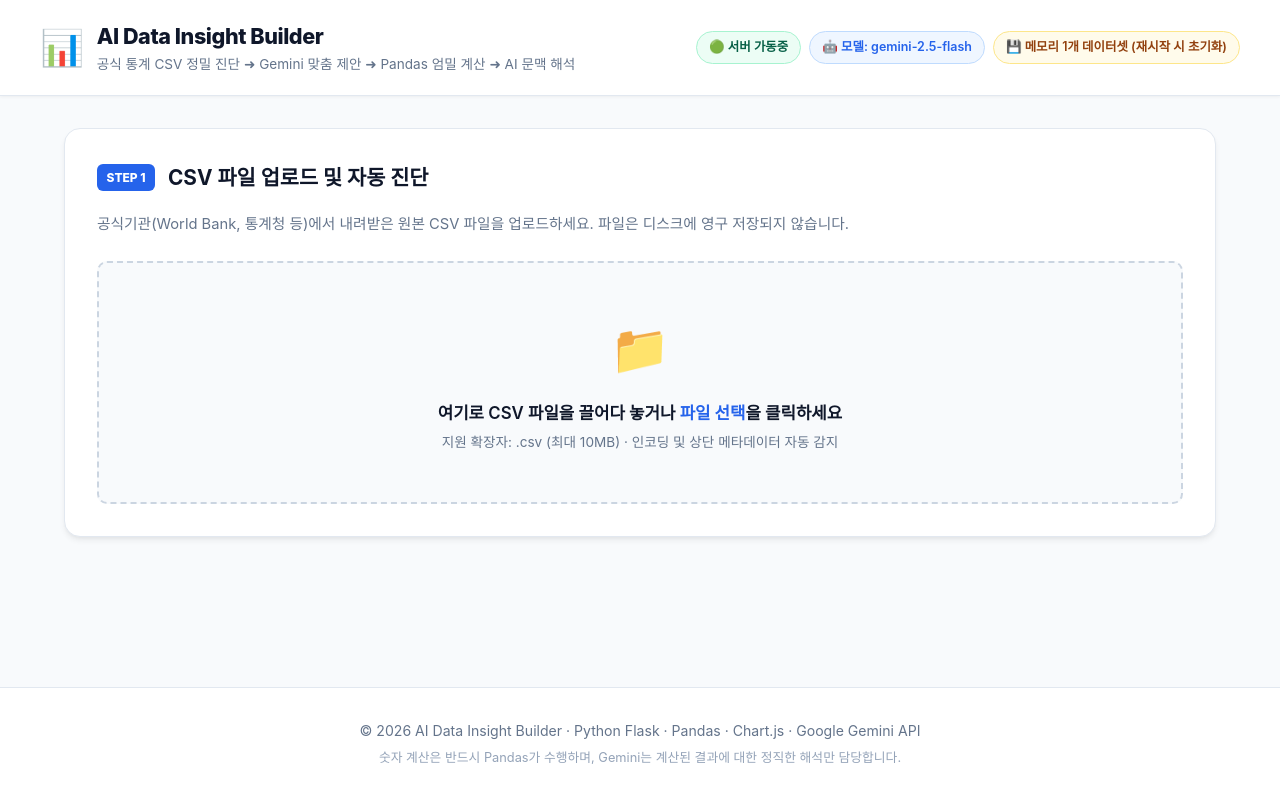
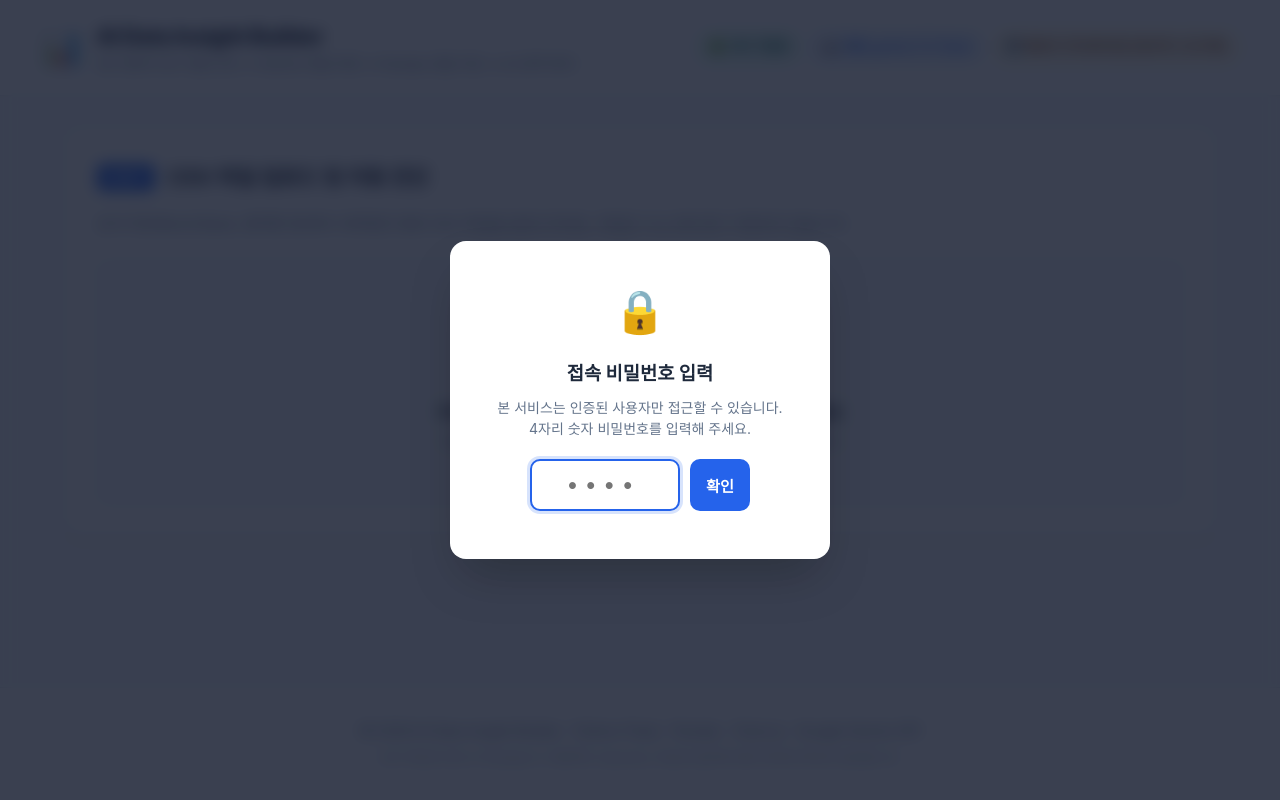
Before and after one commit to cho-haneul/data-insight-builder, a Flask app: page / in a window 1280 px wide. Run offline with Flask 3, Linux system fonts and the light colour scheme; some web fonts are replaced.

Commit message:
feat: add 4-digit PIN lock screen (0110)

```diff
--- a/static/style.css
+++ b/static/style.css
@@ -968,3 +968,81 @@ body {
     padding: 0.8rem;
   }
 }
+
+/* ==========================================================================
+   11. 4자리 PIN 잠금 화면 모달 스타일
+   ========================================================================== */
+.pin-modal-overlay {
+  position: fixed;
+  top: 0;
+  left: 0;
+  width: 100vw;
+  height: 100vh;
+  background: rgba(15, 23, 42, 0.82);
+  backdrop-filter: blur(8px);
+  -webkit-backdrop-filter: blur(8px);
+  display: flex;
+  justify-content: center;
+  align-items: center;
+  z-index: 999999;
+}
+
+.pin-modal-content {
+  background: #ffffff;
+  padding: 36px 32px;
+  border-radius: var(--radius-lg);
+  text-align: center;
+  max-width: 380px;
+  width: 90%;
+  box-shadow: 0 25px 50px -12px rgba(0, 0, 0, 0.25);
+  animation: modalFadeIn 0.25s ease-out;
+}
+
+.pin-icon {
+  font-size: 42px;
+  margin-bottom: 14px;
+}
+
+.pin-input-group {
+  display: flex;
+  gap: 10px;
+  justify-content: center;
+  margin: 20px 0 12px;
+}
+
+#pinInput {
+  font-size: 24px;
+  letter-spacing: 10px;
+  text-align: center;
+  width: 150px;
+  padding: 10px 12px;
+  border: 2px solid var(--slate-300);
+  border-radius: var(--radius-md);
+  outline: none;
+  font-weight: 700;
+  color: var(--dark);
+  transition: border-color 0.2s, box-shadow 0.2s;
+}
+
+#pinInput:focus {
+  border-color: var(--primary);
+  box-shadow: 0 0 0 3px rgba(37, 99, 235, 0.18);
+}
+
+.pin-error-text {
+  color: var(--danger);
+  font-size: 13px;
+  font-weight: 600;
+  margin-top: 8px;
+}
+
+@keyframes modalFadeIn {
+  from {
+    opacity: 0;
+    transform: scale(0.95) translateY(-8px);
+  }
+  to {
+    opacity: 1;
+    transform: scale(1) translateY(0);
+  }
+}
--- a/templates/index.html
+++ b/templates/index.html
@@ -19,6 +19,22 @@
   <link rel="stylesheet" href="/static/style.css">
 </head>
 <body>
+
+  <!-- 4자리 PIN 잠금 화면 모달 -->
+  <div id="pinLockModal" class="pin-modal-overlay">
+    <div class="pin-modal-content">
+      <div class="pin-icon">🔒</div>
+      <h3 style="margin-bottom: 8px; font-weight: 700; color: #1e293b;">접속 비밀번호 입력</h3>
+      <p style="font-size: 14px; color: #64748b; line-height: 1.5; margin-bottom: 16px;">
+        본 서비스는 인증된 사용자만 접근할 수 있습니다.<br>4자리 숫자 비밀번호를 입력해 주세요.
+      </p>
+      <div class="pin-input-group">
+        <input type="password" id="pinInput" maxlength="4" placeholder="••••" pattern="[0-9]*" inputmode="numeric" autofocus autocomplete="off">
+        <button id="pinSubmitBtn" class="btn btn-primary" style="padding: 0 16px; font-weight: 600;">확인</button>
+      </div>
+      <p id="pinErrorMsg" class="pin-error-text" style="display: none;">❌ 비밀번호가 올바르지 않습니다.</p>
+    </div>
+  </div>
 
   <!-- 1. 메인 헤더 -->
   <header class="app-header">
```
Also changed, not shown: static/app.js (+41 -0 lines).
